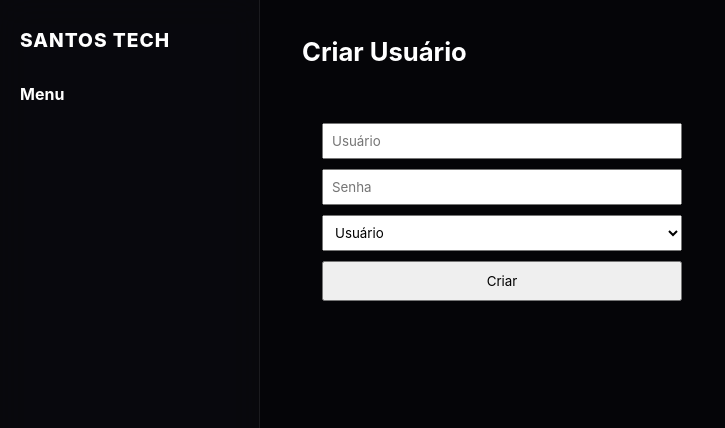
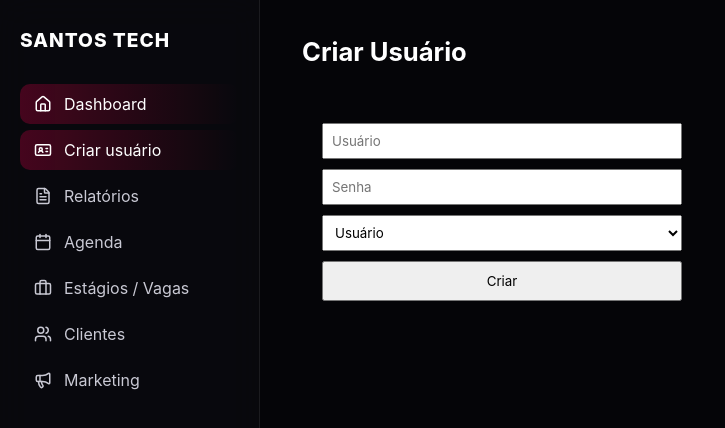
Before and after one commit to Guilhermeb-Ferrarezi/dashboard, a React (Vite) app in the folder web/: page /register in a window 1280 px wide. Shown: the top 428 px of the page, without its empty margins (0-725 px from the left). Built offline with nearby package versions, Linux system fonts and the light colour scheme; no server answers.

Commit message:
parte do register att

```diff
--- a/web/index.html
+++ b/web/index.html
@@ -4,7 +4,7 @@
     <meta charset="UTF-8" />
     <link rel="icon" type="image/svg+xml" href="public/assets/logo.png" />
     <meta name="viewport" content="width=device-width, initial-scale=1.0" />
-    <title>adm-panel</title>
+    <title>Home</title>
   </head>
   <body>
     <div id="root"></div>
--- a/web/src/pages/Register.tsx
+++ b/web/src/pages/Register.tsx
@@ -1,12 +1,27 @@
-import { useState } from "react";
 import { register } from "../services/auth";
-import "../styles/Dashboard.css"; // mantém o mesmo estilo
+import { useEffect, useState } from "react";
+import {
+  Home,
+  Zap,
+  FileText,
+  Calendar,
+  Briefcase,
+  Users,
+  Megaphone,
+  IdCard
+} from "lucide-react";
+import type { LucideIcon } from "lucide-react";
+import "../styles/Dashboard.css";
+import { getUserFromToken, getAdminArea, getUserArea } from "../services/auth";
+import { useNavigate } from "react-router-dom";
+
 
 export default function CreateUser() {
   const [username, setUsername] = useState("");
   const [password, setPassword] = useState("");
   const [role, setRole] = useState<"user" | "admin">("user");
   const [message, setMessage] = useState("");
+  const navigate = useNavigate()
 
   const handleRegister = async () => {
     try {
@@ -25,8 +40,15 @@ export default function CreateUser() {
 
       <aside className="sidebar">
         <h1 className="logo">SANTOS TECH</h1>
+
         <nav className="menu">
-          <span style={{ marginBottom: 20, fontWeight: "bold" }}>Menu</span>
+          <MenuItem icon={Home} label="Dashboard" active/>
+          <MenuItem icon={IdCard} label="Criar usuário" active onClick={() => navigate("/register")}/>
+          <MenuItem icon={FileText} label="Relatórios" />
+          <MenuItem icon={Calendar} label="Agenda" />
+          <MenuItem icon={Briefcase} label="Estágios / Vagas" />
+          <MenuItem icon={Users} label="Clientes" />
+          <MenuItem icon={Megaphone} label="Marketing" />
         </nav>
       </aside>
 
@@ -70,3 +92,25 @@ export default function CreateUser() {
     </div>
   );
 }
+
+interface MenuItemProps {
+  icon: LucideIcon;
+  label: string;
+  active?: boolean;
+  onClick?: () => void; // adiciona a função onClick
+}
+
+function MenuItem({ icon: Icon, label, active = false, onClick }: MenuItemProps) {
+  return (
+    <div
+      className={`menu-item ${active ? "active" : ""}`}
+      onClick={onClick}          // aqui chama a função passada
+      role="button"
+      tabIndex={0}
+      onKeyDown={(e) => { if (e.key === "Enter" && onClick) onClick(); }}
+    >
+      <Icon size={18} />
+      <span>{label}</span>
+    </div>
+  );
+}
```
